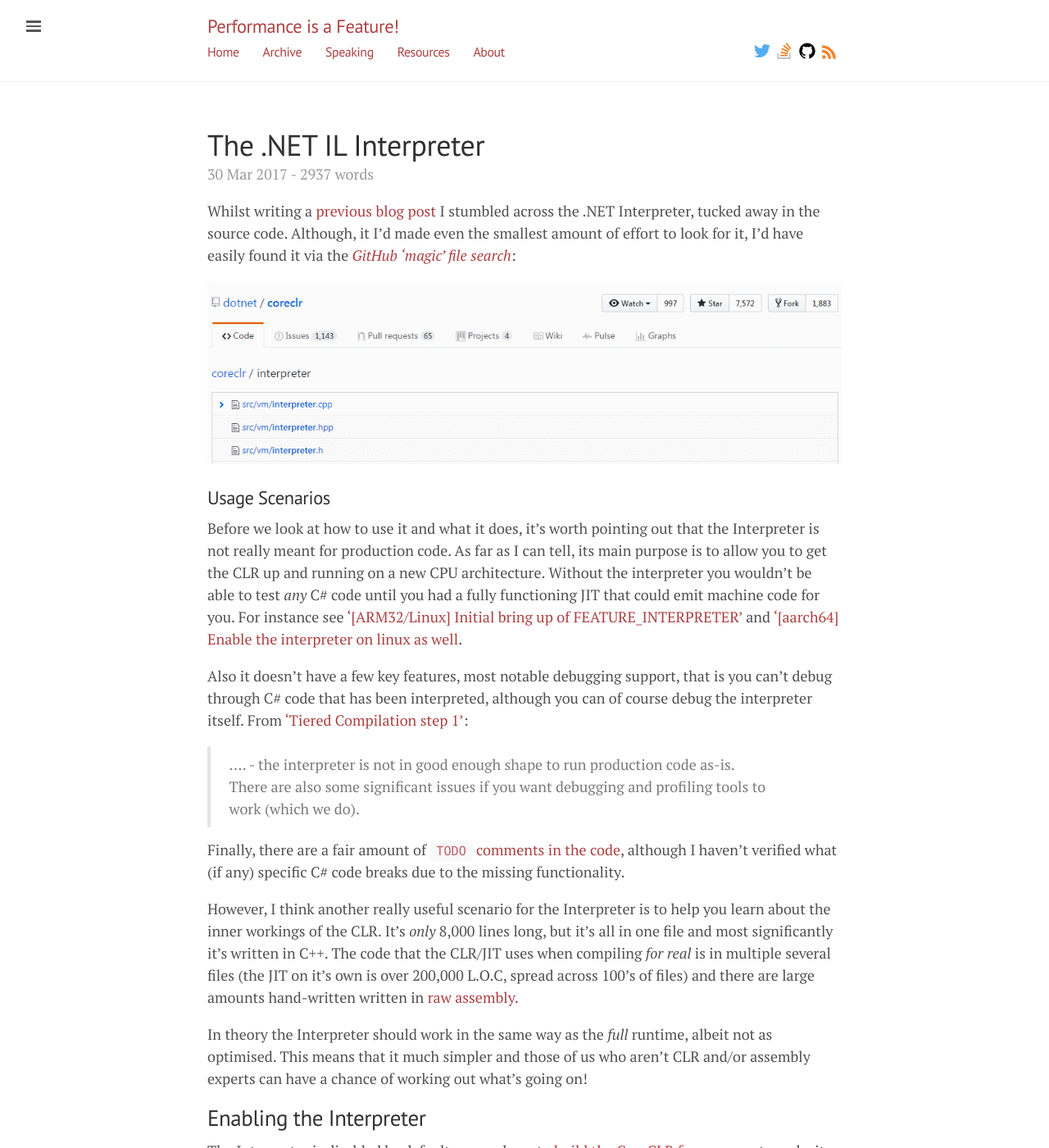
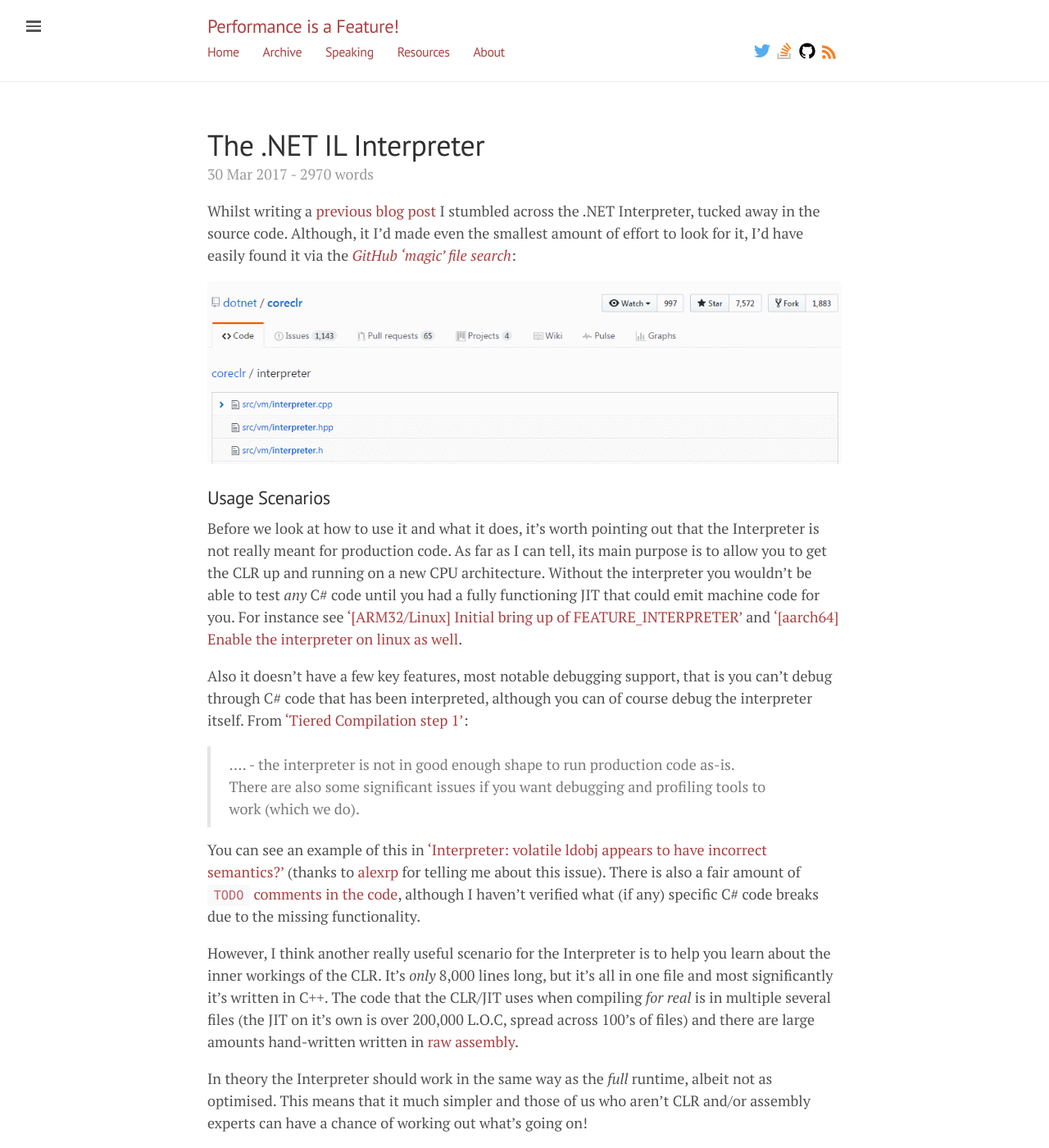
Before and after one commit to mattwarren/mattwarren.github.io, a Jekyll site: the page built from _posts/2017-03-30-The-.NET-IL-Interpreter.md, in a window 1280 px wide and 1400 px high. Shown: the whole window at 82% size. Built offline with Jekyll 4.4.1, drawn with Linux system fonts in a browser that asks for light colours; nearby versions of some CDN libraries; comment, search, counter and statistics services are not loaded; some of the changed text lies outside the part shown.

Commit message:
Updates based on feedback and added /r/programming link

```diff
--- a/_posts/2017-03-30-The-.NET-IL-Interpreter.md
+++ b/_posts/2017-03-30-The-.NET-IL-Interpreter.md
@@ -19,7 +19,7 @@
 
 > .... - the interpreter is not in good enough shape to run production code as-is. There are also some significant issues if you want debugging and profiling tools to work (which we do).
 
-Finally, there are a fair amount of `TODO` [comments in the code](https://gist.github.com/mattwarren/a7e567c3aacd1c85da86206ea729c66f), although I haven't verified what (if any) specific C# code breaks due to the missing functionality.
+You can see an example of this in ['Interpreter: volatile ldobj appears to have incorrect semantics?'](https://github.com/dotnet/coreclr/issues/34) (thanks to [alexrp](https://www.reddit.com/r/programming/comments/62hcde/the_c_interpreter/dfn3ycc/) for telling me about this issue). There is also a fair amount of `TODO` [comments in the code](https://gist.github.com/mattwarren/a7e567c3aacd1c85da86206ea729c66f), although I haven't verified what (if any) specific C# code breaks due to the missing functionality.
 
 However, I think another really useful scenario for the Interpreter is to help you learn about the inner workings of the CLR. It's *only* 8,000 lines long, but it's all in one file and most significantly it's written in C++. The code that the CLR/JIT uses when compiling *for real* is in multiple several files (the JIT on it's own is over 200,000 L.O.C, spread across 100's of files) and there are large amounts hand-written written in [raw assembly](https://github.com/dotnet/coreclr/tree/master/src/vm/amd64).
 
@@ -356,3 +356,5 @@
 - When looking up the `MethodDesc` for a given code address, the [interpreter stubs are accounted for](https://github.com/dotnet/coreclr/blob/1c4fda612e8a4f0d48346c477d058fa3fddf514e/src/vm/methodtable.cpp#L7524-L7535)
 
 ----
+
+Discuss this post on [/r/programming](https://www.reddit.com/r/programming/comments/62hcde/the_c_interpreter/)
```
